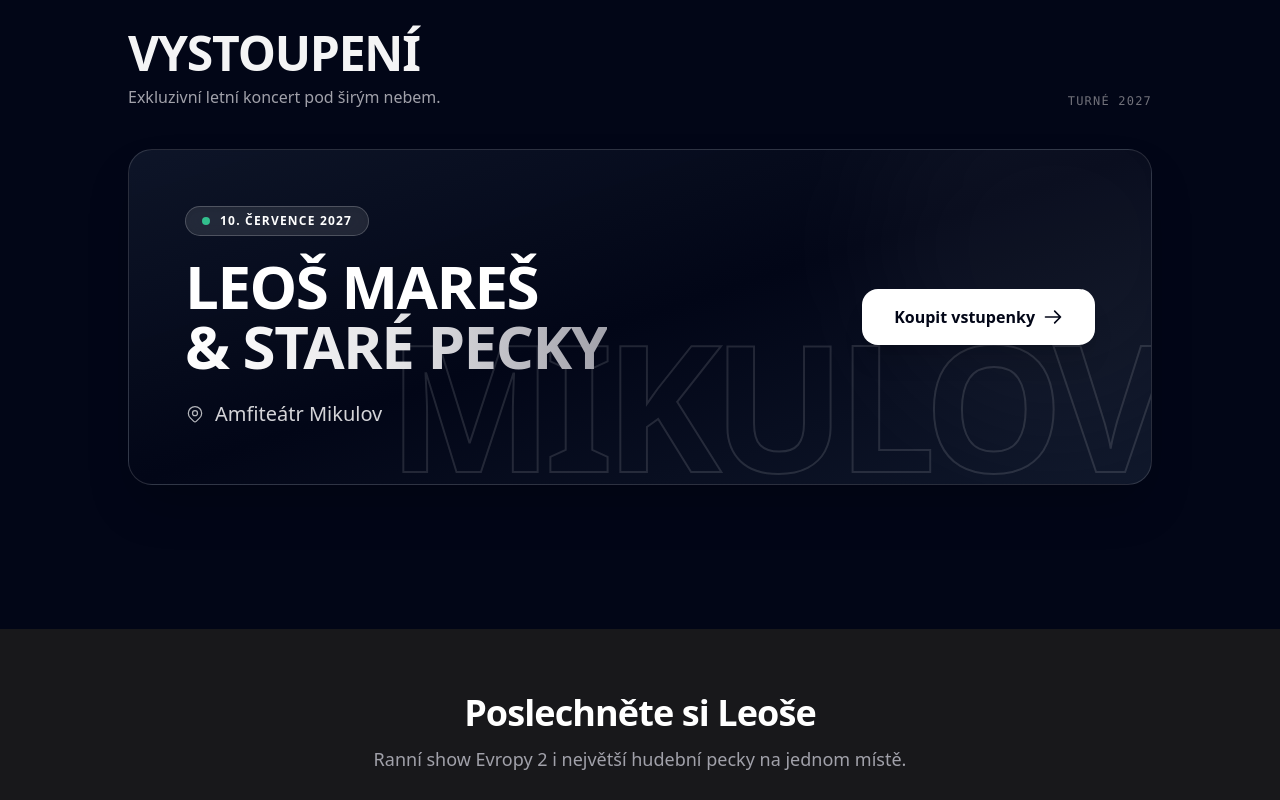
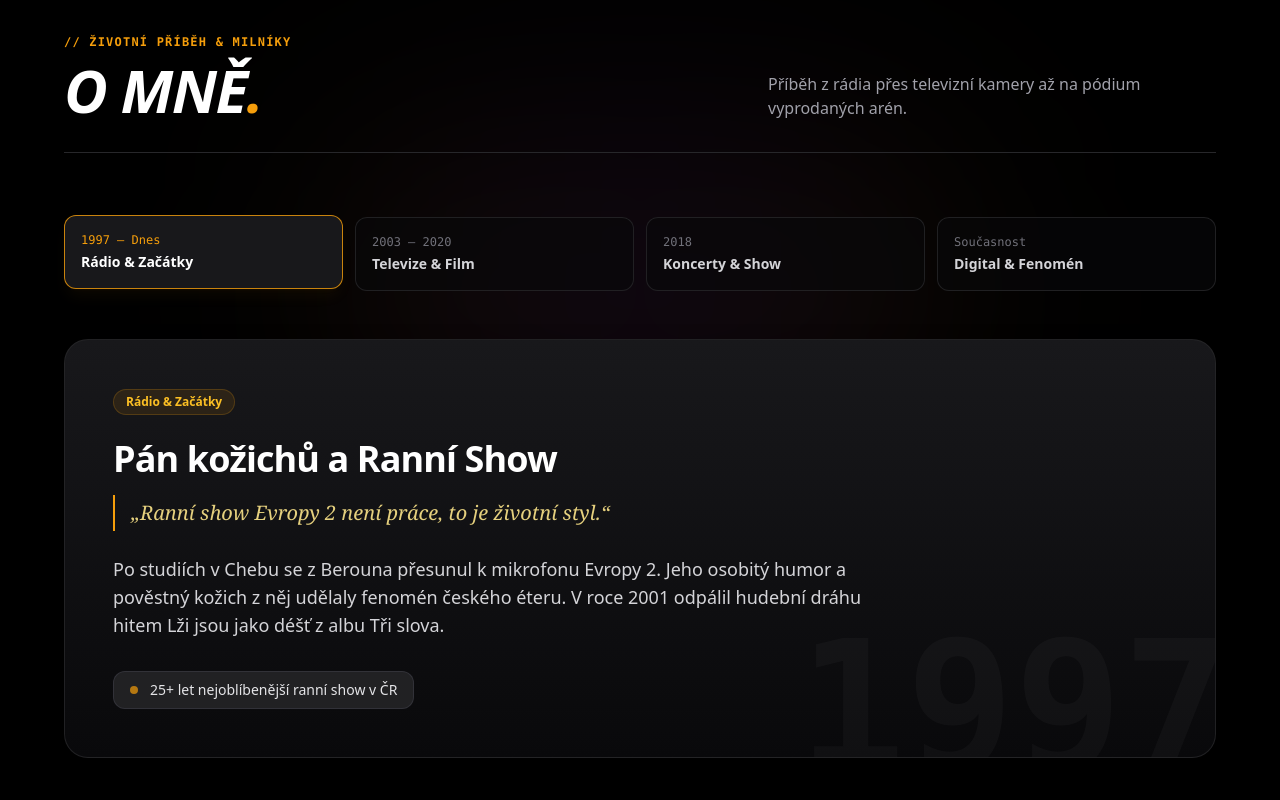
Before and after one commit to Sar0tra/leosmares, a React (Create React App) app: page / in a window 1280 px wide. Shown: the part 1560-2360 px from the top of the page. Built offline with nearby package versions, Linux system fonts and the light colour scheme.

Commit message:
Dalsi upravz sekci a pridani

```diff
--- a/src/App.jsx
+++ b/src/App.jsx
@@ -5,6 +5,7 @@
 import AudioHub from './components/AudioHub';
 import BookingForm from './components/BookingForm';
 import InstagramFeed from './components/InstagramFeed';
+import AboutMe from './components/AboutMe';
 // import Nav from './components/Nav';
 // import Services from './components/Services';
 // import Contact from './components/Contact';
@@ -16,6 +17,7 @@
         {/* <Nav/> */}
         <Hero/>
         <Quote/>
+        <AboutMe/>
         <Events/>
         <AudioHub/>
         <InstagramFeed/>
--- /dev/null
+++ b/src/components/AboutMe.jsx
@@ -0,0 +1,127 @@
+import React, { useState } from "react";
+
+export const AboutMe = () => {
+    const [activeTab, setActiveTab] = useState(0);
+
+    const chapters = [
+        {
+            year: "1997 – Dnes",
+            title: "Pán kožichů a Ranní Show",
+            tag: "Rádio & Začátky",
+            quote: "„Ranní show Evropy 2 není práce, to je životní styl.“",
+            text: "Po studiích v Chebu se z Berouna přesunul k mikrofonu Evropy 2. Jeho osobitý humor a pověstný kožich z něj udělaly fenomén českého éteru. V roce 2001 odpálil hudební dráhu hitem Lži jsou jako déšť z albu Tři slova.",
+            highlight: "25+ let nejoblíbenější ranní show v ČR"
+        },
+        {
+            year: "2003 – 2020",
+            title: "Král televizních mega-show",
+            tag: "Televize & Film",
+            quote: "„Živé vysílání před miliony diváků? Tam se cítím nejvíc živý.“",
+            text: "Esa, Big Brother, Hlas Česko Slovenska a především ikonická SuperStar. Leoš se stal nejžádanějším moderátorem největších prime-time projektů v Česku i na Slovensku. Zkušenosti zúročil i jako porotce a filmový herce v sérii Básníci.",
+            highlight: "Moderátor & porotce nejsledovanějších show"
+        },
+        {
+            year: "2018",
+            title: "Třikrát vyprodaná O2 Arena",
+            tag: "Koncerty & Show",
+            quote: "„Měl to být jediný koncert v životě. Fanoušci to rozhodli jinak.“",
+            text: "Co začalo jako komorní akce ve Fóru Karlín, přerostlo v hudební senzaci. Leoš jako jeden z mála českých interpretů třikrát po sobě bez kompromisů vyprodal pražskou O2 arenu s velkolepou multimediální show a hosty jako Karel Gott.",
+            highlight: "3× Vyprodaná O2 arena za sebou"
+        },
+        {
+            year: "Současnost",
+            title: "1 Milion sledujících & Staré Pecky",
+            tag: "Digital & Fenomén",
+            quote: "„Instagram je moje vlastní televize. Přímé spojení bez cenzury.“",
+            text: "Stal se vůbec prvním Čechem cílícím na domácí publikum, který pokořil hranici 1 000 000 sledujících na Instagramu. Dnes objíždí republiku s beznadějně vyprodaným konceptem párty Staré Pecky a plní zimní stadiony.",
+            highlight: "1.000.000+ organických fanoušků"
+        }
+    ];
+
+    return (
+        <section className="py-24 md:py-36 bg-black text-white px-4 sm:px-6 lg:px-8 overflow-hidden relative">
+            {/* Světelný efekt na pozadí (Stage Light Glow) */}
+            <div className="absolute top-1/4 left-1/2 -translate-x-1/2 w-[600px] h-[300px] bg-gradient-to-r from-amber-500/10 via-purple-600/10 to-amber-500/10 blur-[120px] pointer-events-none rounded-full" />
+
+            <div className="max-w-6xl mx-auto relative z-10">
+
+                {/* Header sekce */}
+                <div className="flex flex-col md:flex-row md:items-end justify-between mb-16 border-b border-zinc-800 pb-8">
+                    <div>
+                        <span className="text-amber-500 font-mono tracking-widest text-xs uppercase font-semibold">
+                            // Životní příběh & Milníky
+                        </span>
+                        <h2 className="text-4xl sm:text-6xl font-black tracking-tight mt-2 uppercase italic">
+                            O mně<span className="text-amber-500">.</span>
+                        </h2>
+                    </div>
+                    <p className="mt-4 md:mt-0 text-zinc-400 max-w-md text-sm md:text-base font-light">
+                        Příběh z rádia přes televizní kamery až na pódium vyprodaných arén.
+                    </p>
+                </div>
+
+                {/* Přepínač kapitol (Timeline Navigation) */}
+                <div className="grid grid-cols-2 md:grid-cols-4 gap-3 mb-12">
+                    {chapters.map((chap, idx) => (
+                        <button
+                            key={idx}
+                            onClick={() => setActiveTab(idx)}
+                            className={`p-4 rounded-xl text-left transition-all duration-300 border ${
+                                activeTab === idx
+                                    ? "bg-zinc-900 border-amber-500/80 shadow-lg shadow-amber-500/5 translate-y-[-2px]"
+                                    : "bg-zinc-950/60 border-zinc-800/80 hover:border-zinc-700 text-zinc-400"
+                            }`}
+                        >
+                            <span className={`text-xs font-mono block mb-1 ${activeTab === idx ? "text-amber-500" : "text-zinc-500"}`}>
+                                {chap.year}
+                            </span>
+                            <span className={`text-sm font-bold block truncate ${activeTab === idx ? "text-white" : "text-zinc-300"}`}>
+                                {chap.tag}
+                            </span>
+                        </button>
+                    ))}
+                </div>
+
+                {/* Aktivní karta s příběhem (Stage Spotlight Box) */}
+                <div className="bg-gradient-to-b from-zinc-900 to-zinc-950 border border-zinc-800/80 rounded-3xl p-8 md:p-12 shadow-2xl relative overflow-hidden">
+
+                    {/* Velký rok jako watermark v pozadí */}
+                    <div className="absolute -right-4 -bottom-10 text-8xl md:text-[180px] font-black text-white/[0.03] select-none pointer-events-none font-mono">
+                        {chapters[activeTab].year.split(" ")[0]}
+                    </div>
+
+                    <div className="max-w-3xl relative z-10">
+                        {/* Tag */}
+                        <span className="inline-block px-3 py-1 bg-amber-500/10 text-amber-400 border border-amber-500/20 text-xs font-semibold rounded-full mb-6">
+                            {chapters[activeTab].tag}
+                        </span>
+
+                        {/* Nadpis Kapitoly */}
+                        <h3 className="text-2xl sm:text-4xl font-extrabold text-white tracking-tight mb-4">
+                            {chapters[activeTab].title}
+                        </h3>
+
+                        {/* Citát */}
+                        <blockquote className="text-lg md:text-xl text-amber-200/90 italic font-serif mb-6 border-l-2 border-amber-500 pl-4 py-1">
+                            {chapters[activeTab].quote}
+                        </blockquote>
+
+                        {/* Text */}
+                        <p className="text-zinc-300 text-base md:text-lg leading-relaxed font-light mb-8">
+                            {chapters[activeTab].text}
+                        </p>
+
+                        {/* Key Achievement Pill */}
+                        <div className="inline-flex items-center gap-3 bg-zinc-800/80 border border-zinc-700/60 px-4 py-2 rounded-xl text-xs sm:text-sm font-medium text-zinc-200">
+                            <span className="w-2 h-2 rounded-full bg-amber-500 animate-pulse" />
+                            {chapters[activeTab].highlight}
+                        </div>
+                    </div>
+                </div>
+
+            </div>
+        </section>
+    );
+};
+
+export default AboutMe;
```
